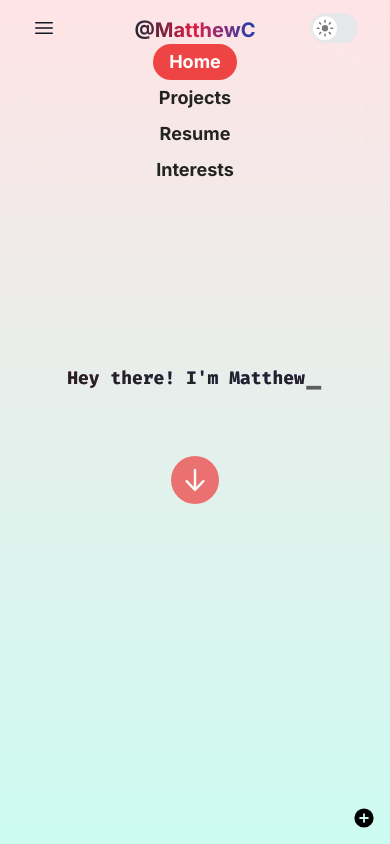
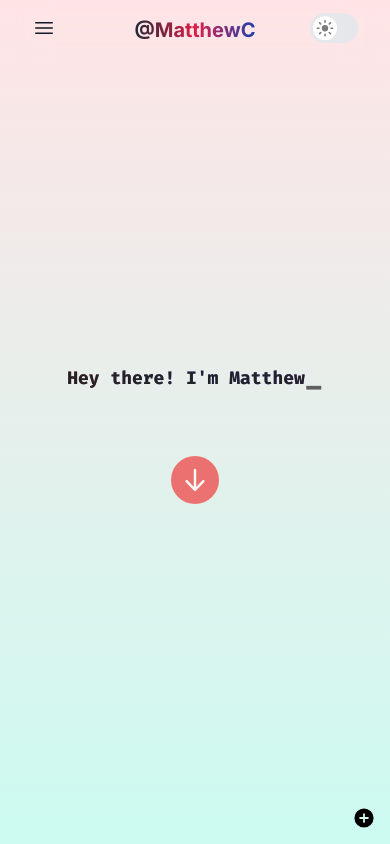
Before and after one commit to MattKen18/personal-site, a Next.js app in the folder personal-website/: page / in a window 390 px wide. Built offline with nearby package versions, Linux system fonts and the light colour scheme; a web font is replaced by a local one.

Commit message:
fix header not hidden on page load in mobile

```diff
--- a/personal-website/components/Header.tsx
+++ b/personal-website/components/Header.tsx
@@ -56,6 +56,11 @@ function Header() {
     return () => window.removeEventListener('resize', handleHeaderResize);
   }, [headerShown])
 
+  useEffect(() => {
+    if (window.innerWidth < 768) {
+      hideHeader();
+    }
+  }, [])
 
   return (
     <header className={`w-screen fixed px-4 md:block md:px-12 h-fit z-50 bg-transparent`}>
@@ -70,7 +75,7 @@ function Header() {
         </div>
 
         <SectionHeading gradientValue={'logo'} align='center'>
-          <span className={`text-xl md:text-4xl`}>
+          <span className={`text-xl md:text-2xl lg:text-4xl`}>
             <Link href='/'>
               <span className=''>@</span>
               <span className=''>Matthew</span>
@@ -83,7 +88,7 @@ function Header() {
           ref={headerRef}
         >
           <div className='flex flex-1 flex-col md:flex-row items-center justify-center text-dark-text dark:text-light-text'>
-            <ul className='flex-1 flex flex-col md:flex-row lg:px-20 xl:px-40 2xl:px-80 text-lg rounded-lg'>
+            <ul className='flex-1 flex flex-col md:flex-row space-y-1 md:space-y-0 pt-2 md:pt-0 lg:px-20 xl:px-40 2xl:px-80 text-sm md:text-lg rounded-lg'>
               <li className='flex items-center justify-center flex-1'>
                 <Link href='/' className={`site-link ${pathname == "/" && "active-link"}`}>Home</Link>
               </li>
--- a/personal-website/components/ThemeToggle.tsx
+++ b/personal-website/components/ThemeToggle.tsx
@@ -1,4 +1,6 @@
-import { use, useEffect, useState } from 'react'
+'use client'
+
+import { useEffect, useState } from 'react'
 import { Switch } from '@headlessui/react'
 import useThemeStore from '@/slices/themeSlice'
 import { MoonIcon, SunIcon } from '@heroicons/react/20/solid'
```
